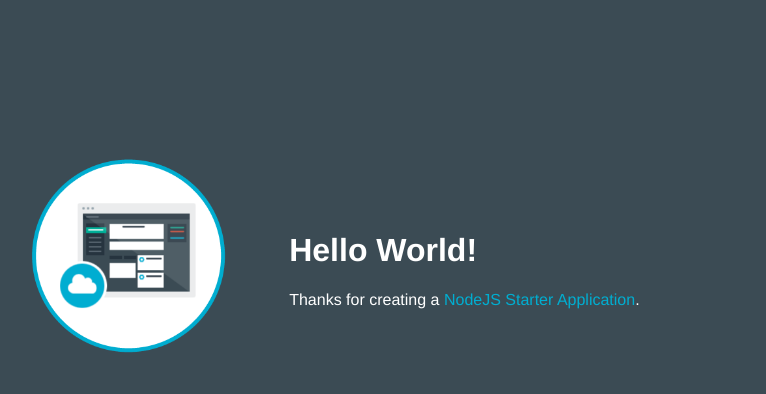
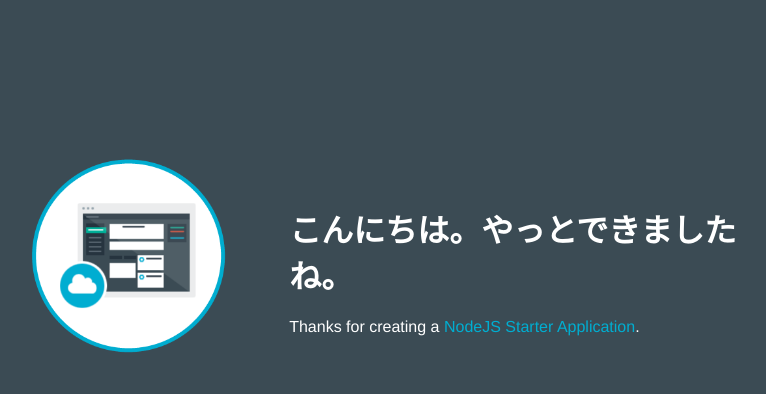
Before and after one commit to HiroyukiTsunekawa/LineBotApp2, a website: page public/index.html in a window 1280 px wide. Shown: the whole page, without its empty margins (253-1019 px from the left). Drawn offline with Linux system fonts and the light colour scheme.

Commit message:
Update index.html

```diff
--- a/public/index.html
+++ b/public/index.html
@@ -16,7 +16,7 @@
           <img class = "newappIcon" src="images/newapp-icon.png">
         </td>
         <td>
-          <h1 id="message">Hello World!</h1>
+          <h1 id="message">こんにちは。やっとできましたね。</h1>
           <p class='description'></p> Thanks for creating a <span class = "blue">NodeJS Starter Application</span>.
         </td>
       </tr>
```
